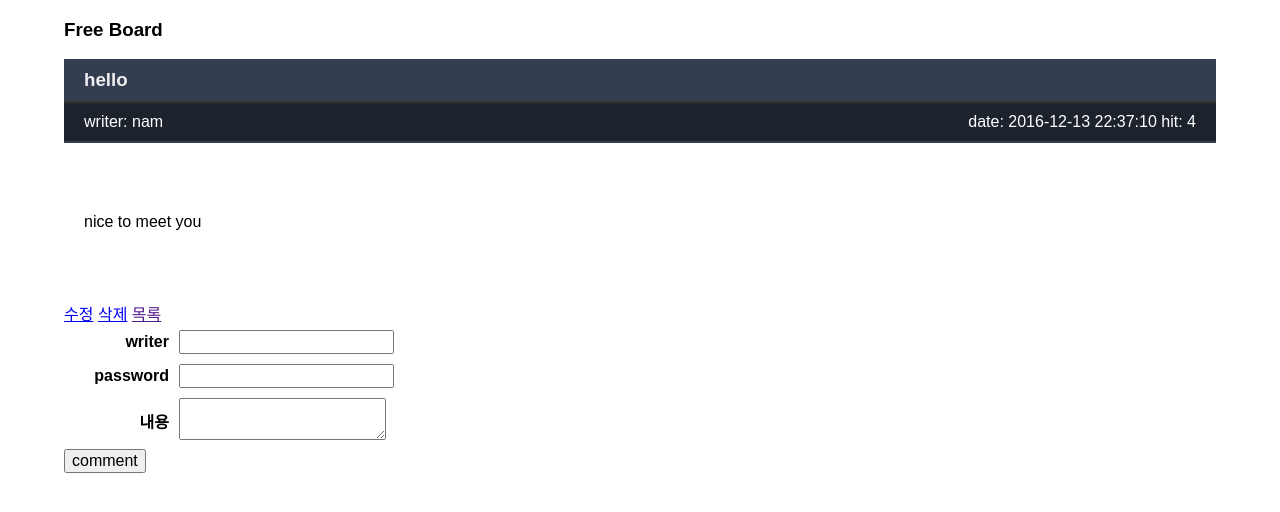
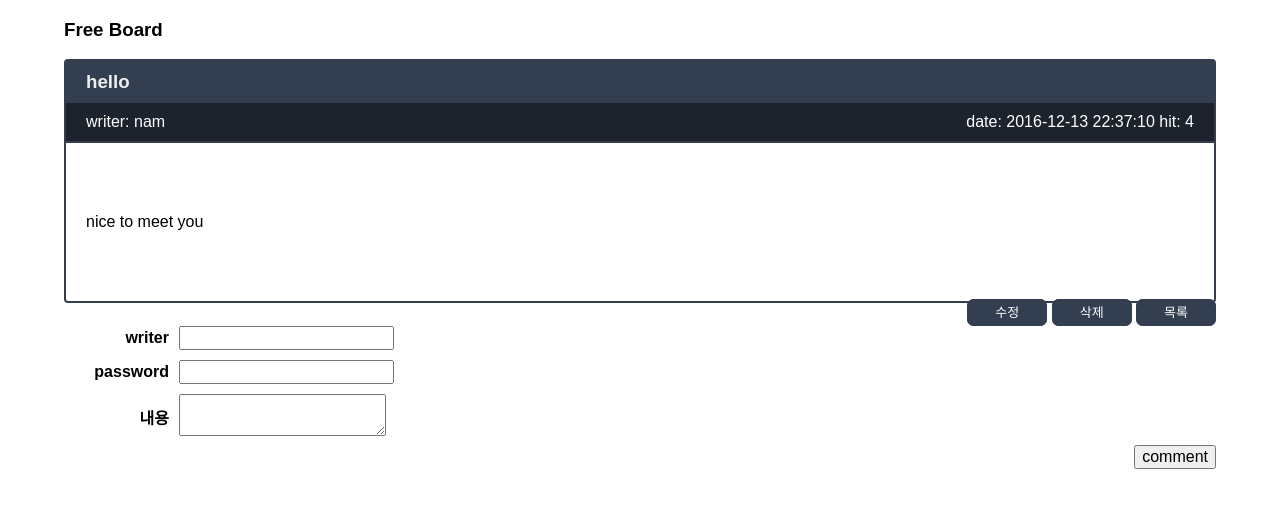
Before and after one commit to ruinalen/madchicken, a PHP site: page /board/view.php?id=1 in a window 1280 px wide. Shown: the top 512 px of the page. Run offline with PHP 8.4, Linux system fonts and the light colour scheme; the visitor is signed in with stand-in values (Sample User, id 1); data comes from the database, SQL or seed files in the repository; data that the repository does not hold is empty.

Commit message:
Edit board

```diff
--- a/board/css/board.css
+++ b/board/css/board.css
@@ -88,8 +88,25 @@
 #boardWrite .btnSet {text-align: center;}
 
 /* 글읽기 */
-
-#boardView #boardTitle {border-bottom: 2px solid #333;}
+div#boardView {
+    border: 2px solid #333f50;
+    border-radius: 4px;
+}
+.btnSet{
+    float: right;
+}
+.custom_btn{
+    font-size: small;
+    background-color: #333f50;
+    color: white;
+    text-decoration: none;
+    -webkit-appearance: none;
+    padding: 3px 25px 3px 25px;
+    border-radius: 7px;
+    line-height: 0;
+    margin-top: 10px;
+    border: 3px solid #333f50;
+}
 #boardView #boardInfo {
     padding: 10px 0;
     border-bottom: 2px solid #333f50;
--- a/board/view.php
+++ b/board/view.php
@@ -47,9 +47,9 @@
         <div id="boardContent"><?php echo $row["content"]?></div>
     </div>
     <div class="btnSet">
-        <a href="write.php?id=<?php echo $id?>">수정</a>
-        <a href="delete.php?id=<?php echo $id?>">삭제</a>
-        <a href="">목록</a>
+        <a class="custom_btn" href="write.php?id=<?php echo $id?>">수정</a>
+        <a class="custom_btn" href="delete.php?id=<?php echo $id?>">삭제</a>
+        <a class="custom_btn" href="">목록</a>
     </div>
     <div id="boardComment">
         <?php if($_SESSION['ses_perm']==1){require_once('./comment.php');} ?>
```
